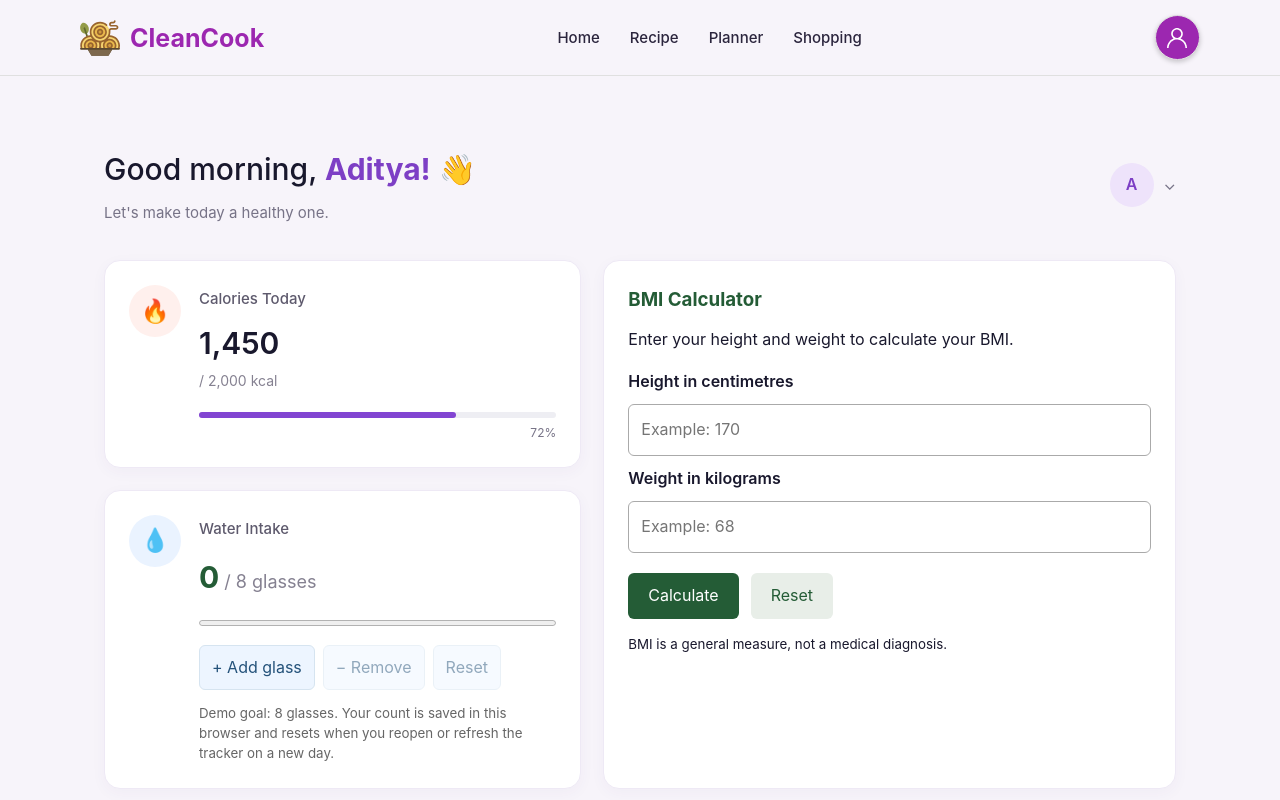
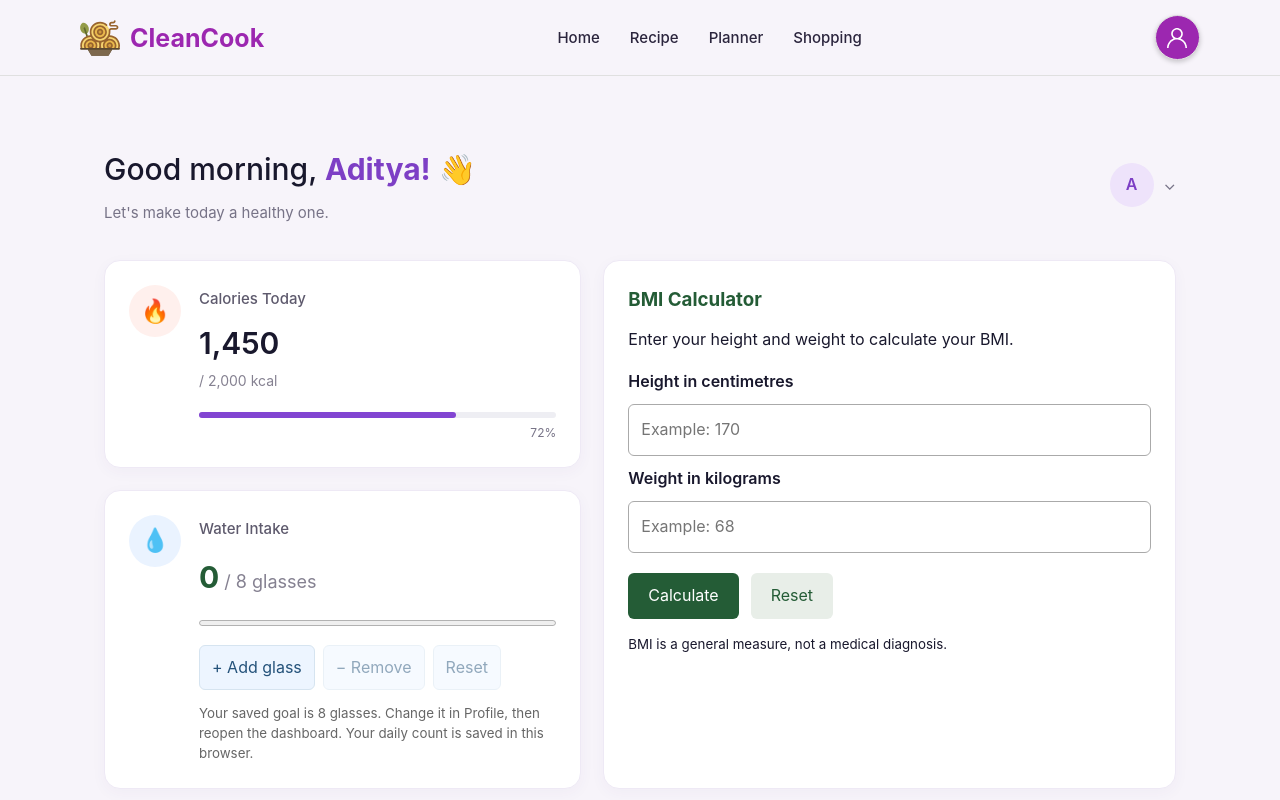
Before and after one commit to Vishal-Jadoun/CleanCook, a React (Vite) app: page /dashboard in a window 1280 px wide. Shown: the top 800 px of the page. Built offline with nearby package versions, Linux system fonts and the light colour scheme.

Commit message:
Connect water tracker to saved profile goal

```diff
--- a/src/components/WaterTracker/WaterTracker.jsx
+++ b/src/components/WaterTracker/WaterTracker.jsx
@@ -30,6 +30,27 @@ function loadWaterCount() {
   }
 }
 
+function loadWaterGoal() {
+  try {
+    const saved = localStorage.getItem("cleancook-profile");
+
+    if (saved === null) {
+      return 8;
+    }
+
+    const profile = JSON.parse(saved);
+    const savedGoal = Number(profile?.waterGoal);
+
+    if (Number.isInteger(savedGoal) && savedGoal > 0) {
+      return savedGoal;
+    }
+
+    return 8;
+  } catch {
+    return 8;
+  }
+}
+
 function WaterTracker() {
   const [glasses, setGlasses] = useState(loadWaterCount);
   const [storageError, setStorageError] = useState("");
@@ -49,7 +70,7 @@ function WaterTracker() {
   }, [glasses]);
 
   // Example goal for the project demo.
-  const goal = 8;
+  const [goal] = useState(loadWaterGoal);
   const progress = Math.min((glasses / goal) * 100, 100);
 
   function addGlass() {
@@ -108,13 +129,13 @@ function WaterTracker() {
 
         {glasses >= goal && (
           <p className="water-goal-message">
-            You reached your demo goal!
+            You reached your saved goal!
           </p>
         )}
 
         <small className="water-note">
-          Demo goal: 8 glasses. Your count is saved in this browser and
-          resets when you reopen or refresh the tracker on a new day.
+          Your saved goal is {goal} glasses. Change it in Profile, then
+          reopen the dashboard. Your daily count is saved in this browser.
         </small>
 
         {storageError && <p role="status">{storageError}</p>}
```
